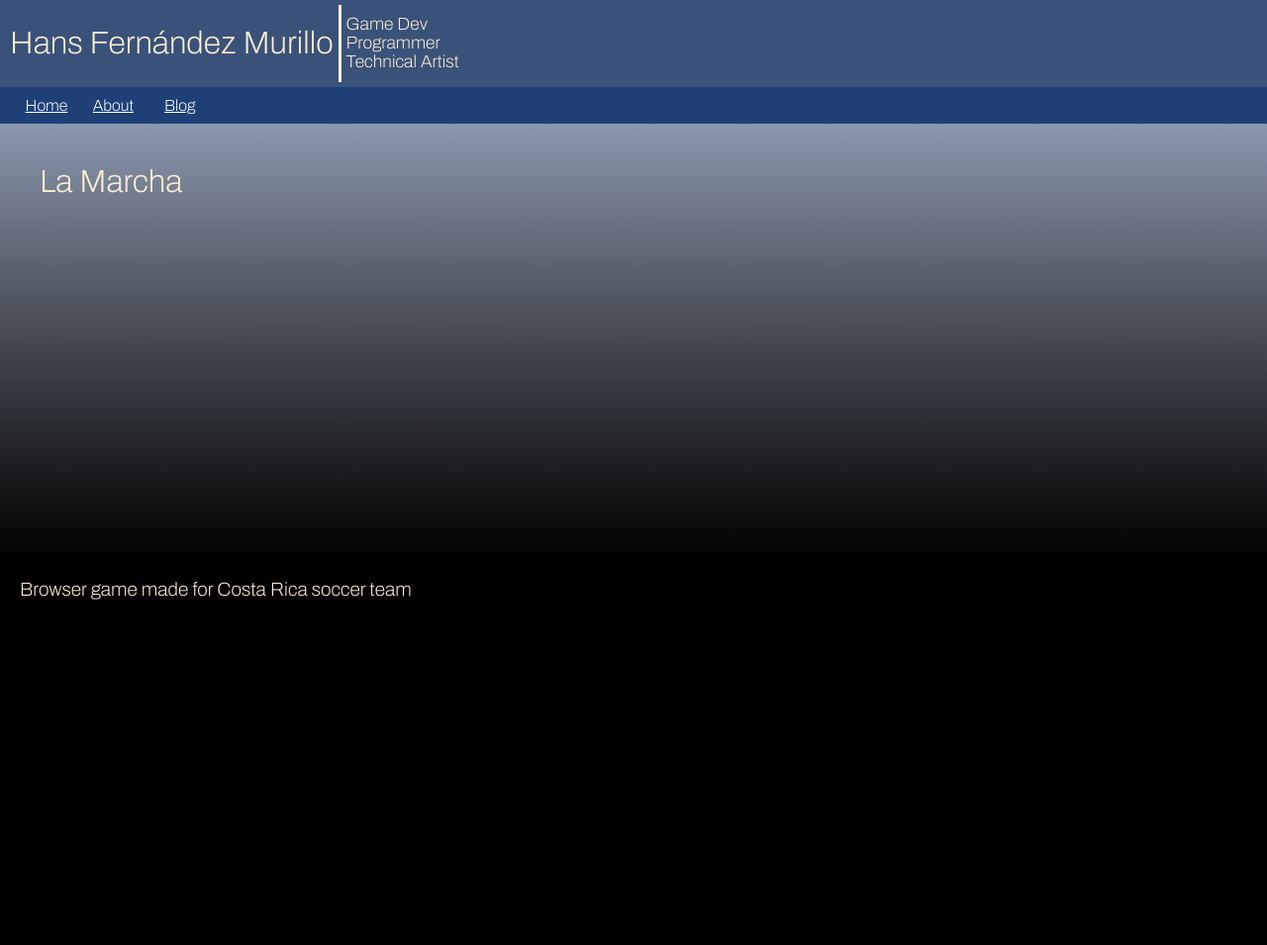
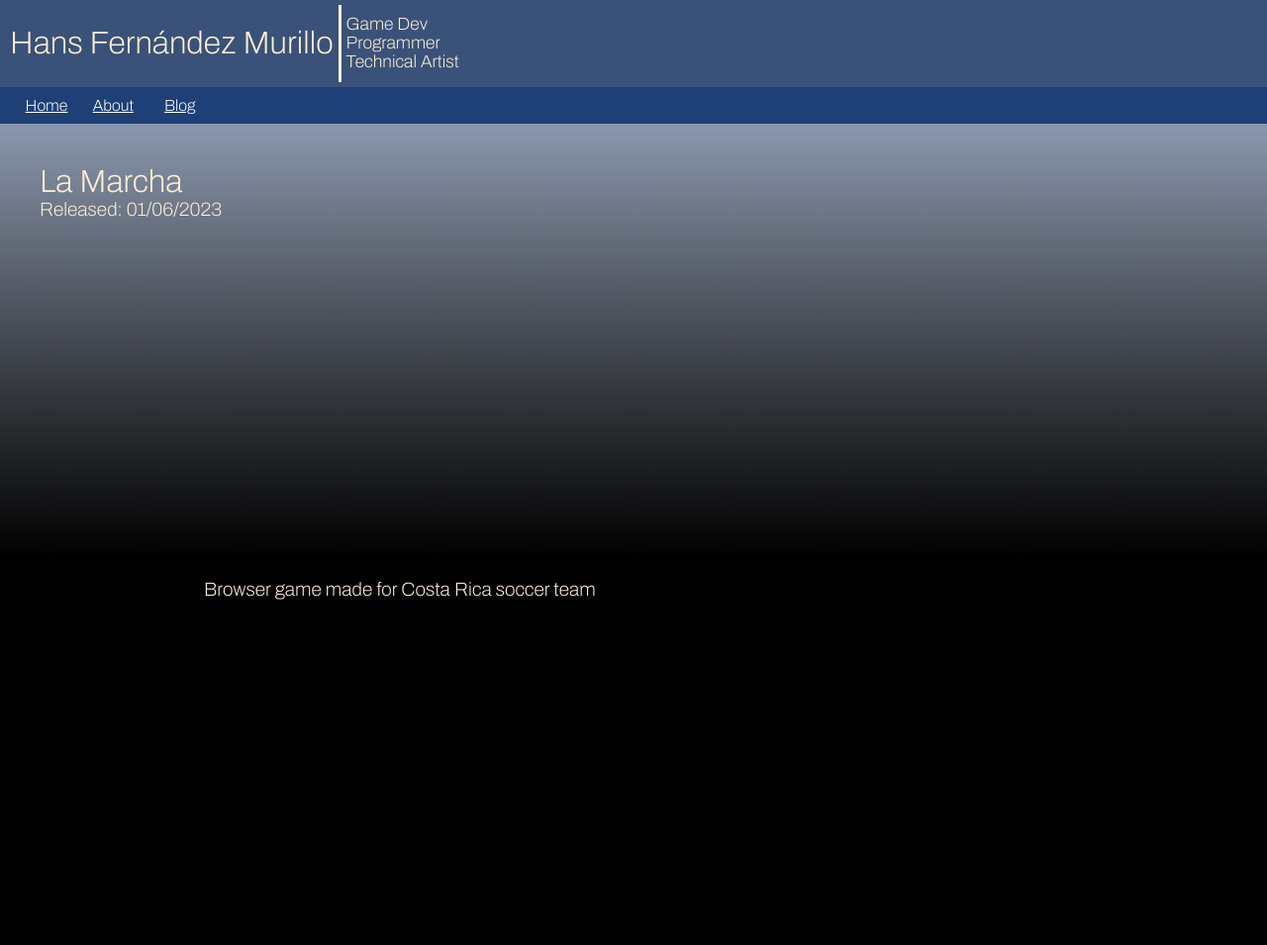
Before and after one commit to hansfdev/myportfolio, a Jekyll site: the page built from _projects/lamarcha.md, in a window 1280 px wide. Shown: the whole page at 99% size. Built offline with Jekyll 4.4.1, drawn with Linux system fonts in a browser that asks for light colours.

Commit message:
WL project info update

```diff
--- a/_layouts/project.html
+++ b/_layouts/project.html
@@ -4,7 +4,8 @@ layout: default
 
 <div class="project_bg" style="background-image: linear-gradient(to bottom, rgba(245, 246, 252, 0.52), rgba(0, 0, 0, 1.5)), url('{{ page.bannerurl | relative_url }}');">
     <div class="maincontent">
-        <h1> {{ page.name }} </h1>
+        <h1 style="margin-bottom: 0;"> {{ page.name }} </h1>
+        <p style="margin-top: 0;">Released: {{page.release_date}} </p>
     </div>
 </div>
 <div class="project_description">
--- a/_sass/main.scss
+++ b/_sass/main.scss
@@ -36,6 +36,13 @@ video {
 }
 
 h1{
+  font-optical-sizing: auto;
+  font-weight: 200;
+  font-style: normal;
+  font-variation-settings:
+    "wdth" 100;
+}
+h2{
   font-optical-sizing: auto;
   font-weight: 200;
   font-style: normal;
@@ -196,10 +203,35 @@ a:active {
   min-height: calc(100vh - 550px);
   background-color: rgb(0, 0, 0);
   padding: 20px;
+  align-self: center;
 }
 
 .project_description p {
-  margin: 0;
+  margin: auto;
+  max-width: 70%;
+  min-width: 400px;
+  text-align: left;
+}
+
+.project_description ul {
+  margin: auto;
+  max-width: fit-content;
+  text-align: left;
+}
+
+.project_description h2 {
+  padding: 20px;
+  text-align: center;
+}
+
+.project_description p img{
+  display: block;
+  margin-top: 10px;
+  margin-bottom: 10px;
+  margin-left: auto;
+  margin-right: auto;
+  max-width: 85%;
+  min-width: 400px;
 }
 
 @media (min-width: 1200px) {
```
Also changed, not shown: _projects/walmartland.md (+13 -3 lines), index.md (+1 -1 lines), assets/images/wl_img1.jpg (added), assets/images/wl_img2.jpg (added).
